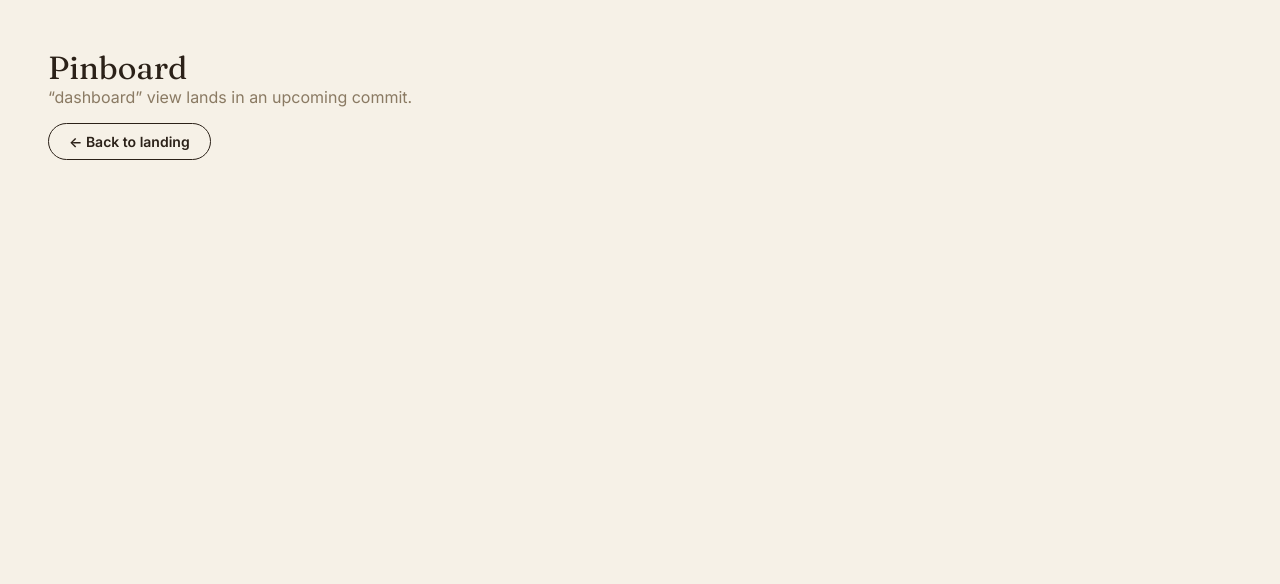
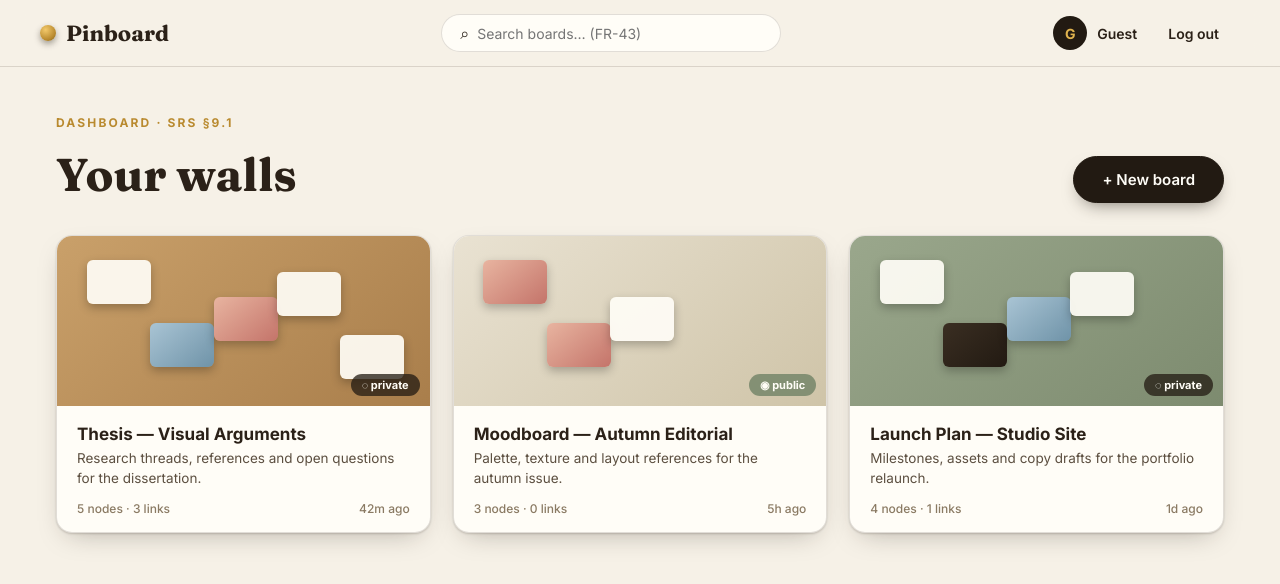
Before and after one commit to pranati04/pinboard, a React (Vite) app: page / in a window 1280 px wide. Both pictures are taken after a click on the button "Open studio →". Shown: the top 584 px of the page. Built offline with nearby package versions, Linux system fonts and the light colour scheme.

Commit message:
add dashboard with board cards and search

```diff
--- a/src/App.jsx
+++ b/src/App.jsx
@@ -1,8 +1,10 @@
 import { useAppState } from './store/boardStore.js';
 import Landing from './components/Landing.jsx';
 import Auth from './components/Auth.jsx';
+import Dashboard from './components/Dashboard.jsx';
 import './styles/landing.css';
 import './styles/auth.css';
+import './styles/dashboard.css';
 
 export default function App() {
   const app = useAppState();
@@ -21,6 +23,9 @@ export default function App() {
       />
     );
   }
+  if (app.view.name === 'dashboard') {
+    return <Dashboard app={app} />;
+  }
   return (
     <div style={{ padding: 48, fontFamily: 'var(--font-body)' }}>
       <p style={{ fontFamily: 'var(--font-display)', fontSize: 32 }}>Pinboard</p>
--- /dev/null
+++ b/src/components/Dashboard.jsx
@@ -0,0 +1,87 @@
+import { useMemo, useState } from 'react';
+
+function timeAgo(ts) {
+  const m = Math.floor((Date.now() - ts) / 60000);
+  if (m < 1) return 'just now';
+  if (m < 60) return `${m}m ago`;
+  const h = Math.floor(m / 60);
+  if (h < 24) return `${h}h ago`;
+  return `${Math.floor(h / 24)}d ago`;
+}
+
+const BG = {
+  cork: 'linear-gradient(140deg,#c9a06a,#a97e4b)',
+  linen: 'linear-gradient(140deg,#e9e2d2,#cfc4a8)',
+  sage: 'linear-gradient(140deg,#9aa78c,#7d8b6f)',
+};
+
+export default function Dashboard({ app }) {
+  const [query, setQuery] = useState('');
+  const boards = useMemo(() => {
+    const q = query.trim().toLowerCase();
+    if (!q) return app.boards;
+    return app.boards.filter((b) =>
+      (b.title + ' ' + (b.description || '')).toLowerCase().includes(q)
+    );
+  }, [app.boards, query]);
+
+  return (
+    <div className="dash">
+      <header className="nav">
+        <div className="brand" style={{ cursor: 'pointer' }} onClick={() => app.setView({ name: 'landing' })}>
+          <span className="brand-pin" />
+          <span className="brand-name">Pinboard</span>
+        </div>
+        <div className="dash-search">
+          <span>⌕</span>
+          <input value={query} onChange={(e) => setQuery(e.target.value)} placeholder="Search boards… (FR-43)" />
+        </div>
+        <div className="dash-user">
+          <span className="dash-avatar">{(app.user?.name || 'G')[0].toUpperCase()}</span>
+          <span className="dash-name">{app.user?.name || 'Guest'}</span>
+          <button className="btn ghost" onClick={() => { app.setUser(null); app.setView({ name: 'landing' }); }}>Log out</button>
+        </div>
+      </header>
+
+      <main className="dash-main">
+        <div className="dash-head">
+          <div>
+            <p className="eyebrow">Dashboard · SRS §9.1</p>
+            <h1>Your walls</h1>
+          </div>
+          <button className="btn solid large" onClick={() => app.openBoard(app.boards[0].id)}>+ New board</button>
+        </div>
+
+        <div className="board-grid">
+          {boards.map((b, i) => (
+            <article className="board-card" key={b.id} onClick={() => app.openBoard(b.id)} style={{ animationDelay: `${i * 70}ms` }}>
+              <div className="board-thumb" style={{ background: BG[b.background] || BG.cork }}>
+                <MiniPreview nodes={Object.values(app.nodes).filter((n) => n.boardId === b.id)} />
+                <span className={`vis ${b.isPublic ? 'pub' : ''}`}>{b.isPublic ? '◉ public' : '◌ private'}</span>
+              </div>
+              <div className="board-body">
+                <h3>{b.title}</h3>
+                <p>{b.description}</p>
+                <div className="board-foot">
+                  <span>{b.nodeIds.length} nodes · {app.connections.filter((c) => c.boardId === b.id).length} links</span>
+                  <span>{timeAgo(b.updatedAt)}</span>
+                </div>
+              </div>
+            </article>
+          ))}
+        </div>
+        {boards.length === 0 && <p className="dash-empty hand">nothing pinned here yet — try another search…</p>}
+      </main>
+    </div>
+  );
+}
+
+function MiniPreview({ nodes }) {
+  return (
+    <div className="mini">
+      {nodes.slice(0, 5).map((n, i) => (
+        <span key={n.id} className={`mini-node t-${n.type}`} style={{ left: `${8 + i * 17}%`, top: `${14 + ((i * 37) % 52)}%` }} />
+      ))}
+    </div>
+  );
+}
--- /dev/null
+++ b/src/styles/dashboard.css
@@ -0,0 +1,46 @@
+.dash { min-height: 100vh; background: var(--paper); }
+.dash-search {
+  display: flex; align-items: center; gap: 8px; background: var(--cream);
+  border: 1.5px solid var(--line); border-radius: 999px; padding: 8px 18px; width: 340px;
+}
+.dash-search input { border: none; background: none; outline: none; font-size: 14px; width: 100%; }
+.dash-user { display: flex; align-items: center; gap: 10px; }
+.dash-avatar {
+  width: 34px; height: 34px; border-radius: 50%; display: inline-grid; place-items: center;
+  background: var(--walnut); color: var(--brass-bright); font-weight: 700; font-size: 14px;
+}
+.dash-name { font-weight: 600; font-size: 14px; }
+.dash-main { max-width: 1280px; margin: 0 auto; padding: 48px 56px 96px; }
+.dash-head { display: flex; justify-content: space-between; align-items: flex-end; margin-bottom: 32px; }
+.dash-head h1 { font-family: var(--font-display); font-size: 46px; }
+.board-grid { display: grid; grid-template-columns: repeat(3, 1fr); gap: 22px; }
+.board-card {
+  background: var(--cream); border: 1px solid var(--line); border-radius: 16px; overflow: hidden;
+  cursor: pointer; box-shadow: var(--card-shadow);
+  animation: rise 0.5s ease both;
+  transition: transform 0.2s ease, box-shadow 0.2s ease;
+}
+@keyframes rise { from { opacity: 0; transform: translateY(18px); } }
+.board-card:hover { transform: translateY(-4px) rotate(-0.3deg); box-shadow: var(--lift-shadow); }
+.board-thumb { height: 170px; position: relative; overflow: hidden; }
+.mini { position: absolute; inset: 0; }
+.mini-node { position: absolute; width: 64px; height: 44px; border-radius: 6px; background: rgba(255,253,247,.92); box-shadow: 0 4px 10px rgba(0,0,0,.25); }
+.mini-node.t-image { background: linear-gradient(140deg, #e8b4a0, #c4746a); }
+.mini-node.t-link { background: linear-gradient(140deg, #a9c4d4, #6f93a8); }
+.mini-node.t-video { background: linear-gradient(140deg, #3a2e22, #221a12); }
+.vis {
+  position: absolute; bottom: 10px; right: 10px; font-size: 11px; font-weight: 700;
+  background: rgba(34,26,18,.75); color: var(--cream); border-radius: 999px; padding: 4px 11px;
+}
+.vis.pub { background: rgba(125,139,111,.92); }
+.board-body { padding: 18px 20px 16px; }
+.board-body h3 { font-size: 17px; margin-bottom: 4px; }
+.board-body p { font-size: 13.5px; color: #5c4f40; line-height: 1.5; min-height: 40px; }
+.board-foot { display: flex; justify-content: space-between; margin-top: 12px; font-size: 12px; color: var(--ink-faint); font-weight: 500; }
+.dash-empty { text-align: center; font-size: 26px; color: var(--ink-faint); margin-top: 60px; }
+
+@media (max-width: 960px) {
+  .board-grid { grid-template-columns: 1fr; }
+  .dash-main { padding: 32px 20px 64px; }
+  .dash-search { display: none; }
+}
```
